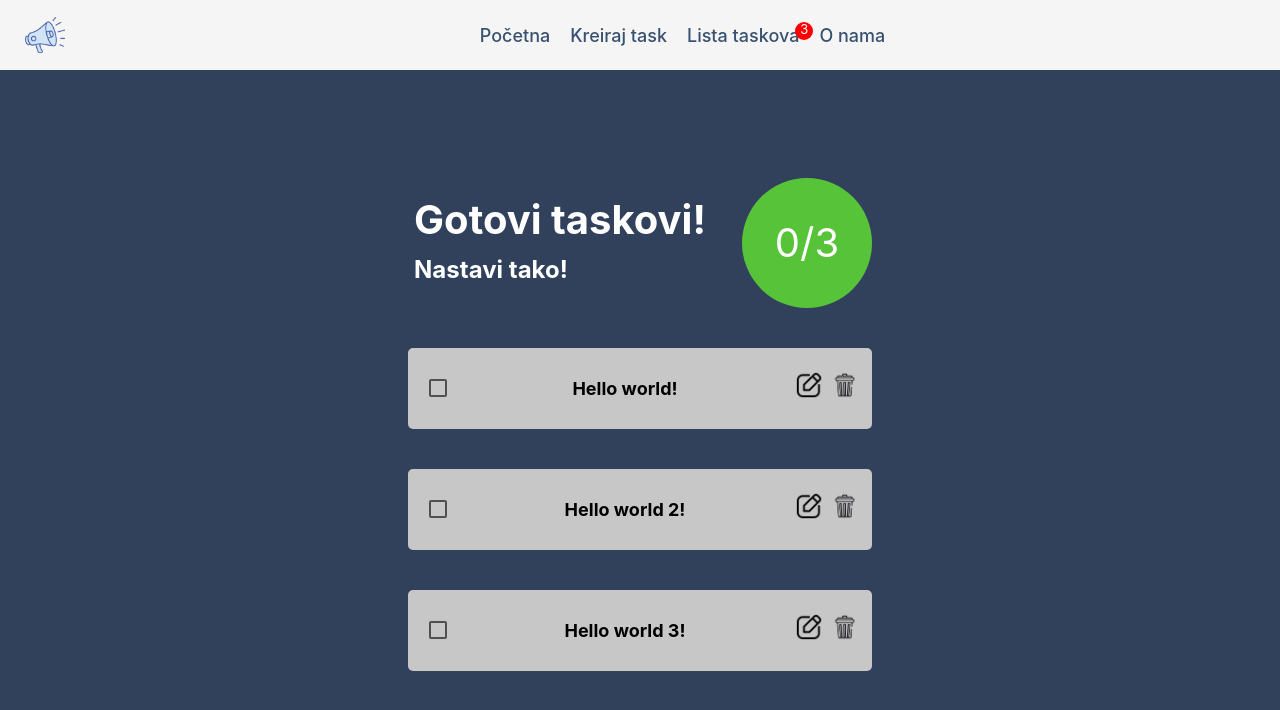
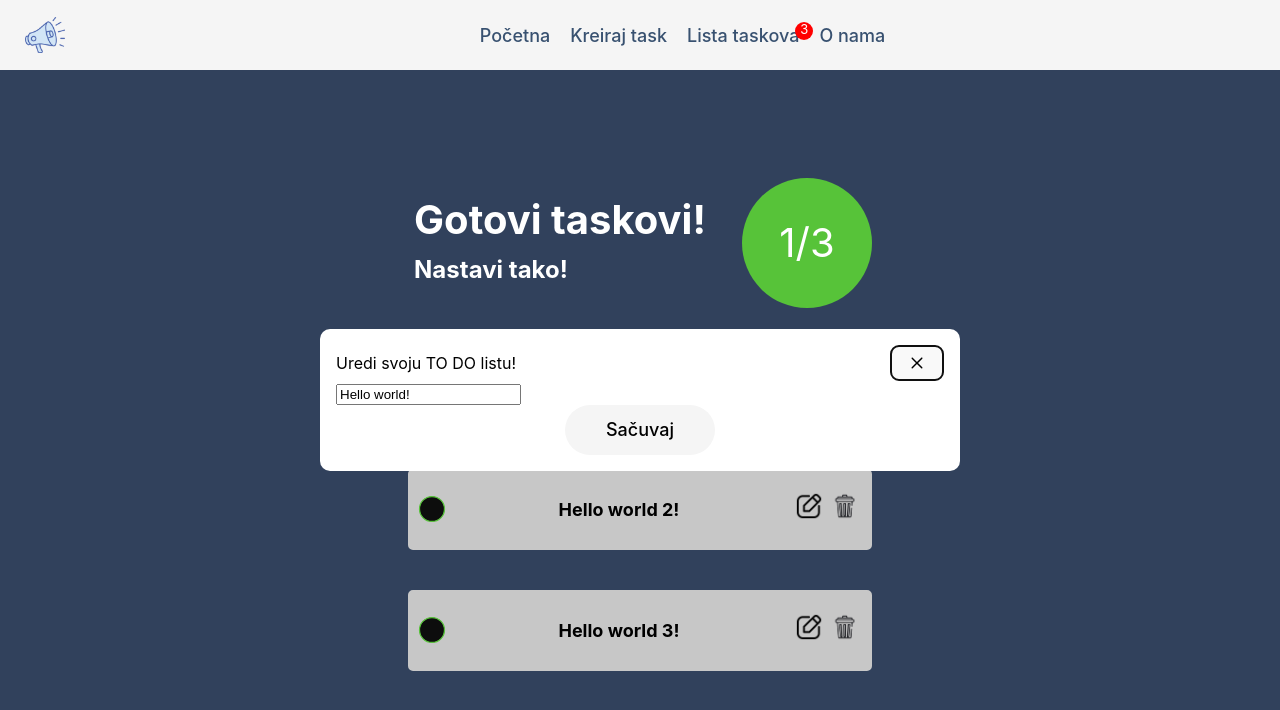
Before and after one commit to tatjana-jovicic/ToDoList, a React (Vite) app: page /lista_taskova in a window 1280 px wide. Both pictures are taken after a click on the picture 808 px from the left and 384 px from the top of the page. Shown: the top 710 px of the page. Built offline with nearby package versions, Linux system fonts and the light colour scheme.

Commit message:
updated edit icon

```diff
--- a/package.json
+++ b/package.json
@@ -13,6 +13,7 @@
     "@emotion/react": "^11.11.4",
     "@emotion/styled": "^11.11.5",
     "@mui/material": "^5.15.17",
+    "primereact": "^10.6.5",
     "react": "^18.2.0",
     "react-dom": "^18.2.0",
     "react-router-dom": "^6.23.0",
--- /dev/null
+++ b/src/components/Dialog/EditToDoModal.jsx
@@ -0,0 +1,51 @@
+import { Dialog } from "primereact/dialog";
+import useTaskStore from "../../stores/task/task.store";
+import { useState } from "react";
+import Button from "../Button/Button";
+
+const EditToDoModal = () => {
+  const { editTodo, setDialog, dialog } = useTaskStore();
+  const { isOpen, item } = dialog;
+  const [editedTitle, setEditedTitle] = useState(item.title || "");
+
+  const handleSubmit = (event) => {
+    event.preventDefault();
+    if (item) {
+      editTodo(item.id, { title: editedTitle });
+      setEditedTitle("");
+      setDialog(false, null);
+    }
+  };
+
+  return (
+    <Dialog
+      appendTo="self"
+      header="Uredi svoju TO DO listu!"
+      visible={dialog.isOpen}
+      style={{
+        width: "50vw",
+        backgroundColor: "white",
+        color: "black",
+        padding: "1rem",
+        borderRadius: "10px",
+      }}
+      onHide={() => setDialog(false, null)}
+    >
+      <div className="dialog_form">
+        <form className="form" onSubmit={handleSubmit}>
+          <label htmlFor="tasks">
+            <input
+              type="text"
+              name="tasks"
+              id="tasks"
+              value={editedTitle}
+              onChange={(e) => setEditedTitle(e.target.value)}
+            />
+          </label>
+          <Button buttonText="Sačuvaj" />
+        </form>
+      </div>
+    </Dialog>
+  );
+};
+export default EditToDoModal;
--- a/src/features/KreirajTask/KreirajTask.jsx
+++ b/src/features/KreirajTask/KreirajTask.jsx
@@ -7,7 +7,7 @@ import { Alert, Snackbar } from "@mui/material";
 const KreirajTask = () => {
   const [inputValue, setInputValue] = useState("");
   const [success, setSuccess] = useState(false);
-  const { tasks, addItemToList } = useTaskStore();
+  const { tasks, addTaskToList } = useTaskStore();
 
   const handleInputChange = (event) => {
     //We are storing the current value of the input field in a state variable
@@ -22,7 +22,7 @@ const KreirajTask = () => {
         title: inputValue,
         isCompleted: false,
       };
-      addItemToList(itemToAdd);
+      addTaskToList(itemToAdd);
       setSuccess(true);
       setInputValue("");
     }
--- a/src/features/ListaTaskova/ListaTaskova.css
+++ b/src/features/ListaTaskova/ListaTaskova.css
@@ -17,7 +17,7 @@
 }
 .label span {
   border-radius: 50%;
-  background-color: rgb(87, 195, 57);
+  background-color: #57c339;
   width: 120px;
   height: 120px;
   display: flex;
@@ -28,21 +28,12 @@
   margin-left: 10px;
   margin-right: 10px;
 }
-
-@media only screen and (max-width: 500px) {
-  .label span {
-    width: 100%;
-    max-width: 120px;
-  }
-}
-
 .title_box {
   display: flex;
   flex-direction: column;
   gap: 10px;
   padding: 1rem;
 }
-
 .title_box h1,
 h2 {
   margin: 0px;
@@ -69,32 +60,15 @@ h2 {
   margin-right: 10px;
   justify-content: space-between;
 }
-
 .task img {
   padding: 3px;
   width: 30px;
   height: 30px;
 }
-
-/* ovo je checkbox */
-/* .task input {
-  width: 100%;
-  max-width: 2.5em;
-  height: 2.5em;
-  background-color: white;
-  border-radius: 50%;
-  vertical-align: middle;
-  border: 3px solid #38c708;
-  appearance: none;
-  -webkit-appearance: none;
-  outline: none;
-  cursor: pointer;
-} */
 .no_tasks {
   font-size: 40px;
   color: white;
 }
-
 .onClickSpan {
   background-color: brown;
   cursor: pointer;
@@ -103,3 +77,9 @@ h2 {
   background-color: aqua;
   cursor: pointer;
 }
+@media only screen and (max-width: 500px) {
+  .label span {
+    width: 100%;
+    max-width: 120px;
+  }
+}
--- a/src/features/ListaTaskova/ListaTaskova.jsx
+++ b/src/features/ListaTaskova/ListaTaskova.jsx
@@ -6,16 +6,12 @@ import Button from "../../components/Button/Button";
 import { useState } from "react";
 import { Alert, Snackbar } from "@mui/material";
 import { useNavigate } from "react-router-dom";
-import Checkbox from "@mui/material/Checkbox";
+// import Checkbox from "@mui/material/Checkbox";
+import EditToDoModal from "../../components/Dialog/EditToDoModal";
 
 const ListaTaskova = () => {
-  const {
-    tasks,
-    removeTaskFromList,
-    setTasks,
-    completedCount,
-    setCompletedCount,
-  } = useTaskStore();
+  const { tasks, removeTaskFromList, markTodoCompleted, setDialog, dialog } =
+    useTaskStore();
   const [isRemoved, setRemoved] = useState(false);
   const router = useNavigate();
 
@@ -36,23 +32,14 @@ const ListaTaskova = () => {
   };
 
   const handleClick = (id) => {
-    const updatedTasks = tasks.map((task) => {
-      if (task.id === id) {
-        return {
-          ...task,
-          isCompleted: !task.isCompleted,
-        };
-      }
-      return task;
-    });
-    //update the tasks state
-    setTasks(updatedTasks);
-    //calculate the number of completed tasks
-    const completedTasks = updatedTasks.filter((task) => task.isCompleted);
-    setCompletedCount(completedTasks.length); //update completedCount in store
+    markTodoCompleted(id);
   };
 
-  const label = { inputProps: { "aria-label": "Checkbox demo" } };
+  // console.log(tasks);
+
+  const todos_completed = tasks.filter((task) => task.isCompleted).length;
+
+  // const label = { inputProps: { "aria-label": "Checkbox demo" } };
 
   return (
     <div>
@@ -65,15 +52,48 @@ const ListaTaskova = () => {
                 <h2>Nastavi tako!</h2>
               </div>
               <span>
-                {completedCount}/{tasks.length}
+                {todos_completed}/{tasks.length}
               </span>
             </div>
             {tasks.map((task) => (
-              <div className="task" key={task.id}>
-                <Checkbox {...label} onClick={() => handleClick(task.id)} />
-                <p>{task.title}</p>
+              <div
+                className="task"
+                key={task.id}
+                onClick={() => handleClick(task.id)}
+              >
+                <svg
+                  clipRule="evenodd"
+                  fillRule="evenodd"
+                  strokeLinejoin="round"
+                  strokeMiterlimit="2"
+                  viewBox="0 0 24 24"
+                  xmlns="http://www.w3.org/2000/svg"
+                  cursor="pointer"
+                  width={30}
+                  height={30}
+                  stroke="#57c339"
+                  fill={task.isCompleted ? "#57c339" : "#0d0d0d"}
+                >
+                  <circle
+                    cx="11.998"
+                    cy="11.998"
+                    fillRule="nonzero"
+                    r="9.998"
+                  />
+                </svg>
+                <p
+                  style={
+                    task.isCompleted ? { textDecoration: "line-through" } : {}
+                  }
+                >
+                  {task?.title}
+                </p>
+
+                {/* //another way for checkbox using MUI
+                 <Checkbox {...label} onClick={() => handleClick(task.id)} />
+                <p>{task.title}</p> */}
                 <span>
-                  <img src={WriteIcon} />
+                  <img src={WriteIcon} onClick={() => setDialog(true, task)} />
                   <img src={Bin} onClick={() => handleTaskRemove(task.id)} />
                 </span>
               </div>
@@ -99,6 +119,7 @@ const ListaTaskova = () => {
           Task deleted!
         </Alert>
       </Snackbar>
+      {dialog.isOpen && <EditToDoModal />}
     </div>
   );
 };
--- a/src/stores/task/task.store.js
+++ b/src/stores/task/task.store.js
@@ -18,20 +18,31 @@ export const useTaskStore = create((set) => ({
       isCompleted: false,
     },
   ],
-  completedCount: 0,
-  addItemToList: (newItem) =>
+  dialog: {
+    isOpen: false,
+    item: null,
+  },
+  addTaskToList: (newTask) =>
     set((state) => ({
-      tasks: [...state.tasks, newItem],
+      tasks: [...state.tasks, newTask],
     })),
-  removeTaskFromList: (itemId) =>
+  removeTaskFromList: (id) =>
     set((state) => ({
-      tasks: state.tasks.filter((item) => item.id !== itemId),
-      completedCount: state.tasks.find(
-        (item) => item.id === itemId && item.isCompleted
-      )
-        ? state.completedCount - 1
-        : state.completedCount,
+      tasks: state.tasks.filter((task) => task.id !== id),
     })),
-  setCompletedCount: (count) => set({ completedCount: count }),
-  setTasks: (newTasks) => set({ tasks: newTasks }),
+  markTodoCompleted: (id) =>
+    set((state) => ({
+      tasks: state.tasks.map((task) =>
+        task.id === id ? { ...task, isCompleted: !task.isCompleted } : task
+      ),
+    })),
+  editTodo: (id, updatedTodo) =>
+    set((state) => ({
+      tasks: state.tasks.map((task) =>
+        task.id === id ? { ...task, ...updatedTodo } : task
+      ),
+    })),
+  setDialog: (isOpen, item) => set({ dialog: { isOpen, item } }),
 }));
+
+export default useTaskStore;
```
Also changed, not shown: 1 other file (tests, documents, lock files or other folders).
